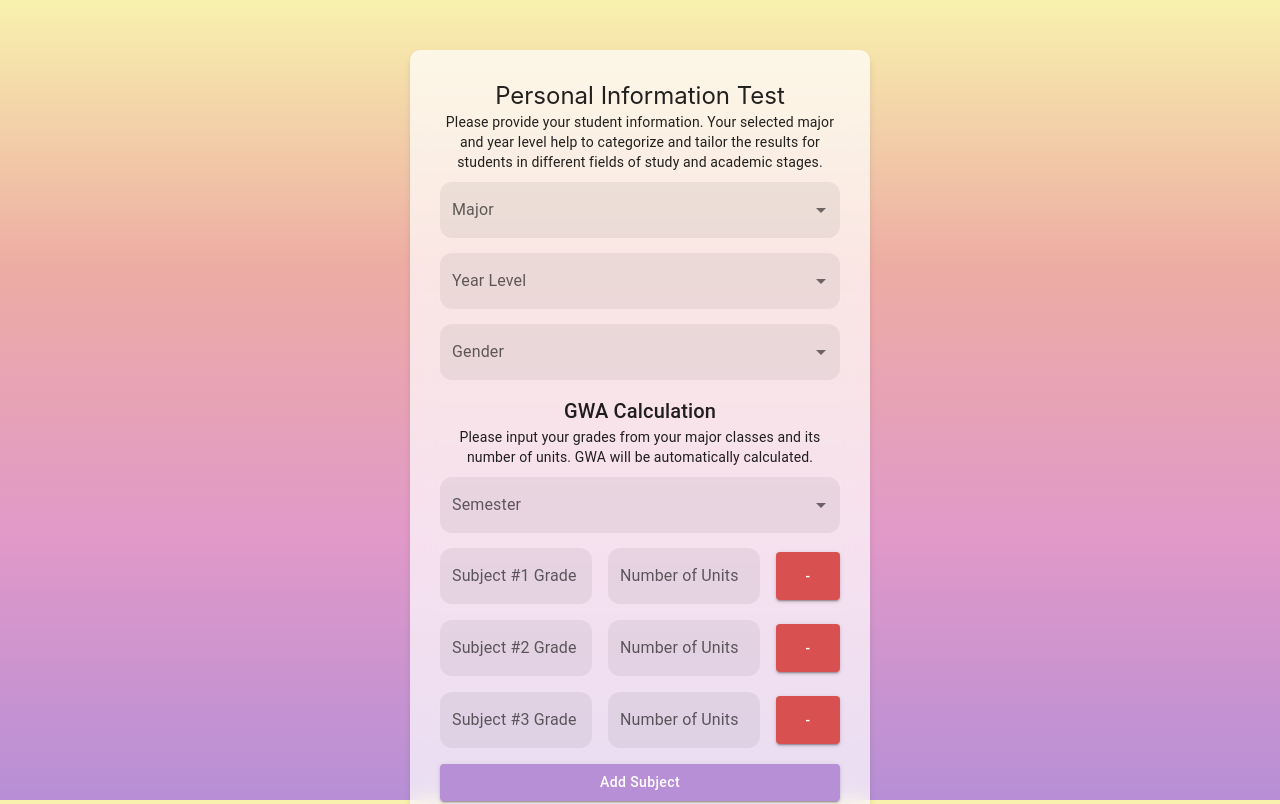
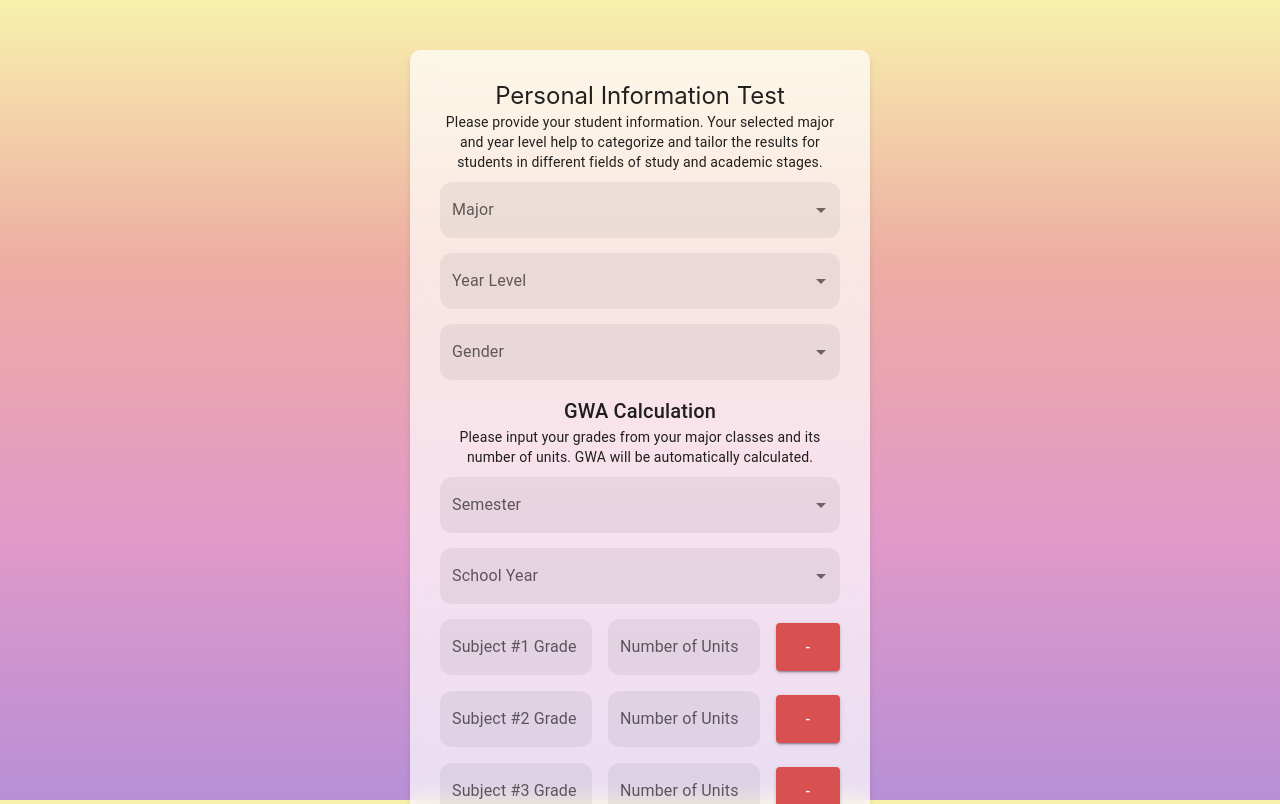
Before and after one commit to RrussellW/forgeaonline, a React (Create React App) app: page /PersonalInfo in a window 1280 px wide. Shown: the top 804 px of the page. Built offline with nearby package versions, Linux system fonts and the light colour scheme; no server answers.

Commit message:
Separated school year from semester and added new school year option.

```diff
--- a/src/Components/PersonalInformation/PITest.jsx
+++ b/src/Components/PersonalInformation/PITest.jsx
@@ -19,6 +19,7 @@ const PITest = () => {
         yearLevel: '',
         gender: '',
         semester: '',
+        year: '',
         subjects: [
             { grade: '', units: '' },
             { grade: '', units: '' },
@@ -68,7 +69,8 @@ const PITest = () => {
         if (!formData.major) newErrors.major = 'Please select your major';
         if (!formData.yearLevel) newErrors.yearLevel = 'Please select your year level';
         if (!formData.gender) newErrors.gender = 'Please select your gender';
-        if (!formData.semester) newErrors.semester = 'Please select your current semester for your grades';
+        if (!formData.semester) newErrors.semester = 'Please select your current semester';
+        if (!formData.semester) newErrors.semester = 'Please select your current school year';
 
         formData.subjects.forEach((subject, index) => {
             if (!subject.grade) newErrors[`subject_${index}_grade`] = `Grade is required`;
@@ -210,12 +212,28 @@ const PITest = () => {
                                 value={formData.semester}
                                 onChange={(e) => handleChange(e)}
                             >
-                                <MenuItem value="1">First Semester 2024-2025</MenuItem>
-                                <MenuItem value="2">Second Semester 2024-2025</MenuItem>
-                                <MenuItem value="3">First Semester 2025-2026</MenuItem>
-                                <MenuItem value="4">Second Semester 2025-2026</MenuItem>
+                                <MenuItem value="1">First Semester</MenuItem>
+                                <MenuItem value="2">Second Semester</MenuItem>
                             </Select>
                             {errors.semester && <Typography color="error" variant="caption">{errors.semester}</Typography>}
+                        </FormControl>
+                    </div>
+
+                    <div className="inputField">
+                        <FormControl fullWidth variant="filled" className="textFieldRoot">
+                            <InputLabel>School Year</InputLabel>
+                            <Select
+                                label="Year"
+                                name="year"
+                                value={formData.year}
+                                onChange={(e) => handleChange(e)}
+                            >
+                                <MenuItem value="1">2024-2025</MenuItem>
+                                <MenuItem value="2">2025-2026</MenuItem>
+                                <MenuItem value="3">2026-2027</MenuItem>
+                                <MenuItem value="4">2027-2028</MenuItem>
+                            </Select>
+                            {errors.year && <Typography color="error" variant="caption">{errors.year}</Typography>}
                         </FormControl>
                     </div>
 
```
